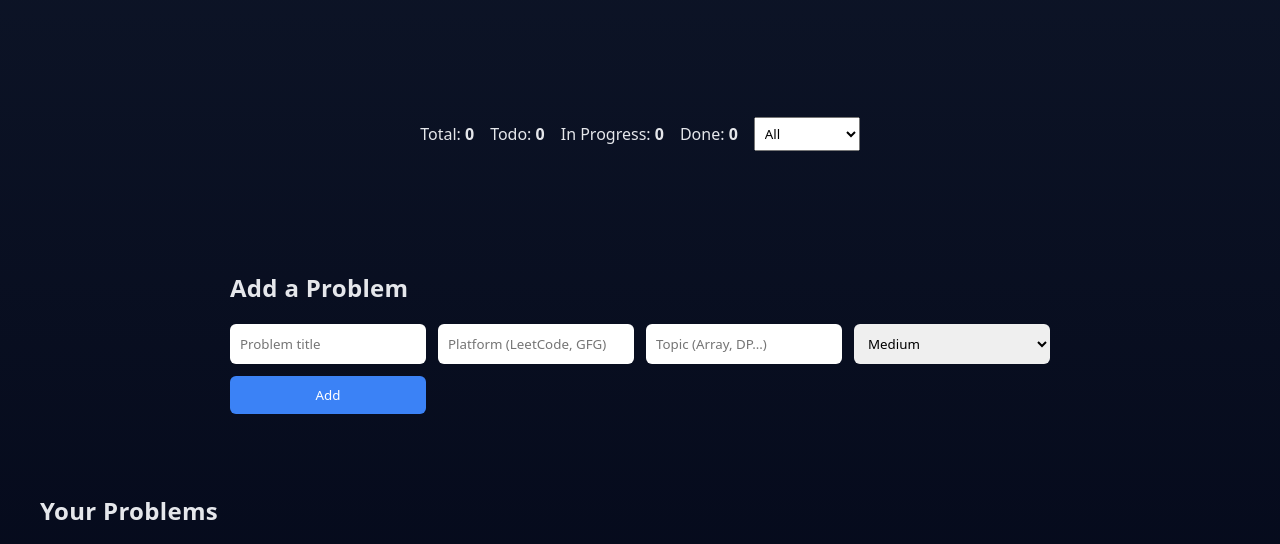
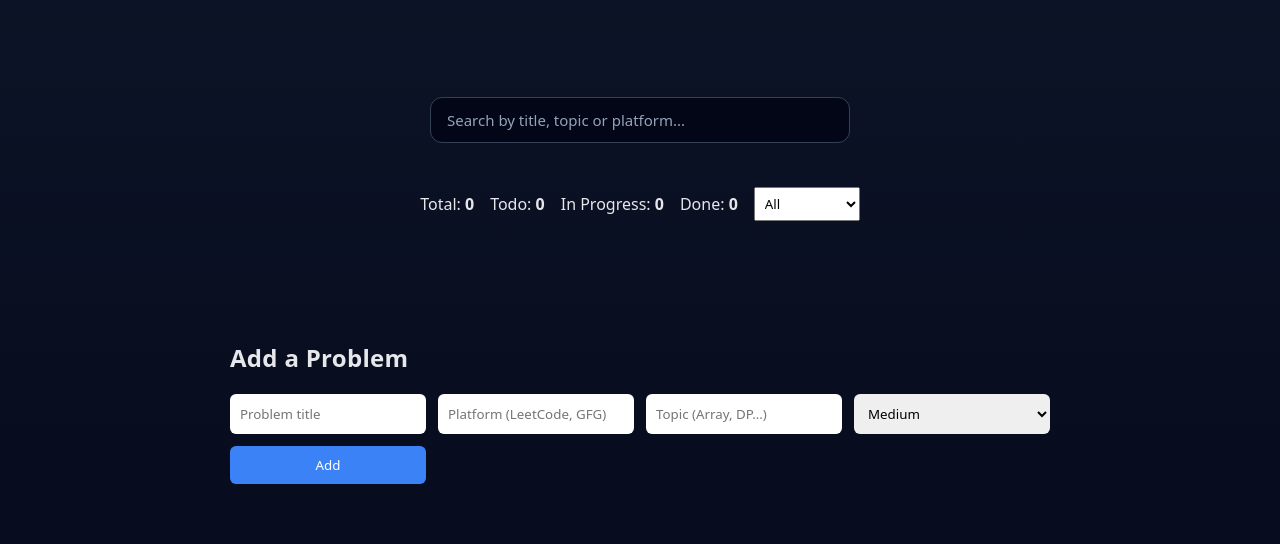
Before and after one commit to Ashu-katariya/track-my-dsa, a plain HTML site: page index.html in a window 1280 px wide. Shown: the part 256-800 px from the top of the page. Drawn offline with Linux system fonts and the light colour scheme; no server answers.

Commit message:
Search bar UI and input

```diff
--- a/index.html
+++ b/index.html
@@ -28,6 +28,18 @@
       Add problems, track status, and stay consistent.
     </p>
   </section>
+
+  <div class="search-wrapper">
+  <div class="search-bar">
+    <input
+      type="text"
+      id="searchInput"
+      placeholder="Search by title, topic or platform..."
+    />
+  </div>
+</div>
+
+
 
   <!-- ================= STATS ================= -->
   <section class="stats">
--- a/script.js
+++ b/script.js
@@ -6,6 +6,8 @@ console.log("🔥 NEW FRONTEND LOADED");
 // DOM elements
 const container = document.getElementById("problems-container");
 const filterSelect = document.getElementById("filterStatus");
+const searchInput = document.getElementById("searchInput");
+
 
 const countTotal = document.getElementById("count-total");
 const countTodo = document.getElementById("count-todo");
@@ -41,17 +43,32 @@ function updateCounts(problems) {
 
 // Filter + render
 function applyFilterAndRender() {
-  const filter = filterSelect.value;
+  const statusFilter = filterSelect.value;
+  const query = searchInput.value.toLowerCase();
+
   let filtered = allProblems;
 
-  if (filter !== "all") {
-    filtered = allProblems.filter(p => p.status === filter);
+  // status filter
+  if (statusFilter !== "all") {
+    filtered = filtered.filter(p => p.status === statusFilter);
+  }
+
+  // search filter
+  if (query) {
+    filtered = filtered.filter(p =>
+      p.title.toLowerCase().includes(query) ||
+      p.topic.toLowerCase().includes(query) ||
+      p.platform.toLowerCase().includes(query)
+    );
   }
 
   renderProblems(filtered);
 }
 
+
 filterSelect.addEventListener("change", applyFilterAndRender);
+searchInput.addEventListener("input", applyFilterAndRender);
+
 
 // Render cards
 function renderProblems(problems) {
--- a/style.css
+++ b/style.css
@@ -307,3 +307,38 @@ input:focus, select:focus {
 .hidden {
   display: none;
 }
+
+.search-wrapper {
+  display: flex;
+  justify-content: center;
+  margin: 24px 0;
+}
+
+.search-bar {
+  width: 100%;
+  max-width: 420px;
+  position: relative;
+}
+
+#searchInput {
+  width: 100%;
+  padding: 12px 16px;
+  border-radius: 12px;
+  border: 1px solid #334155;
+  background: linear-gradient(145deg, #020617, #020617);
+  color: #e5e7eb;
+  font-size: 15px;
+  transition: all 0.2s ease;
+}
+
+/* placeholder */
+#searchInput::placeholder {
+  color: #94a3b8;
+}
+
+/* focus effect */
+#searchInput:focus {
+  outline: none;
+  border-color: #38bdf8;
+  box-shadow: 0 0 0 3px rgba(56, 189, 248, 0.25);
+}
```
